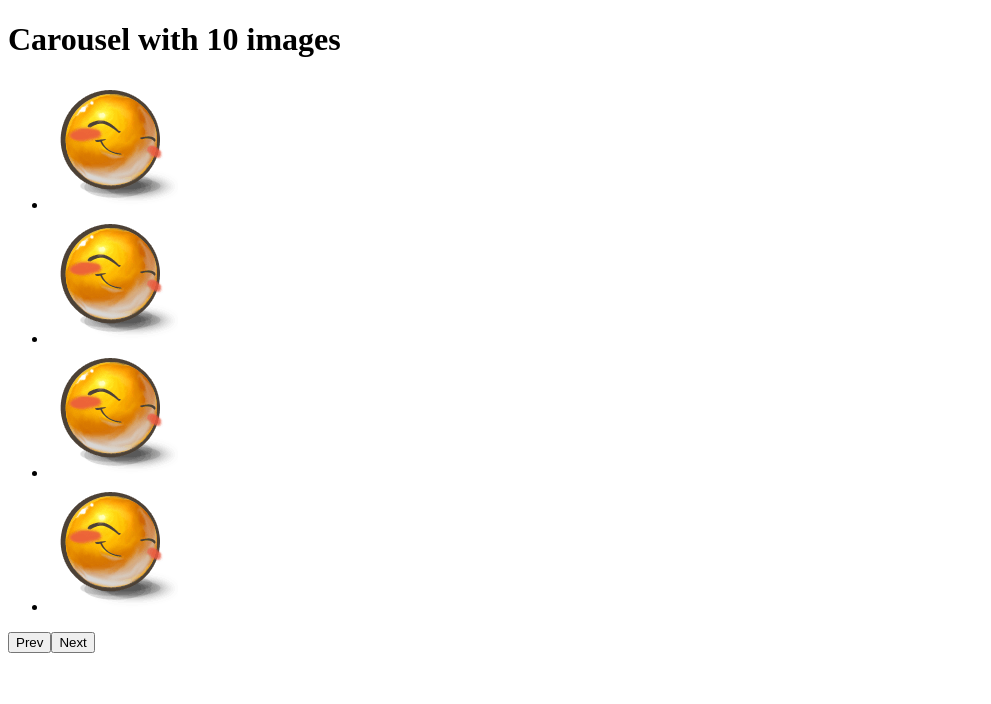
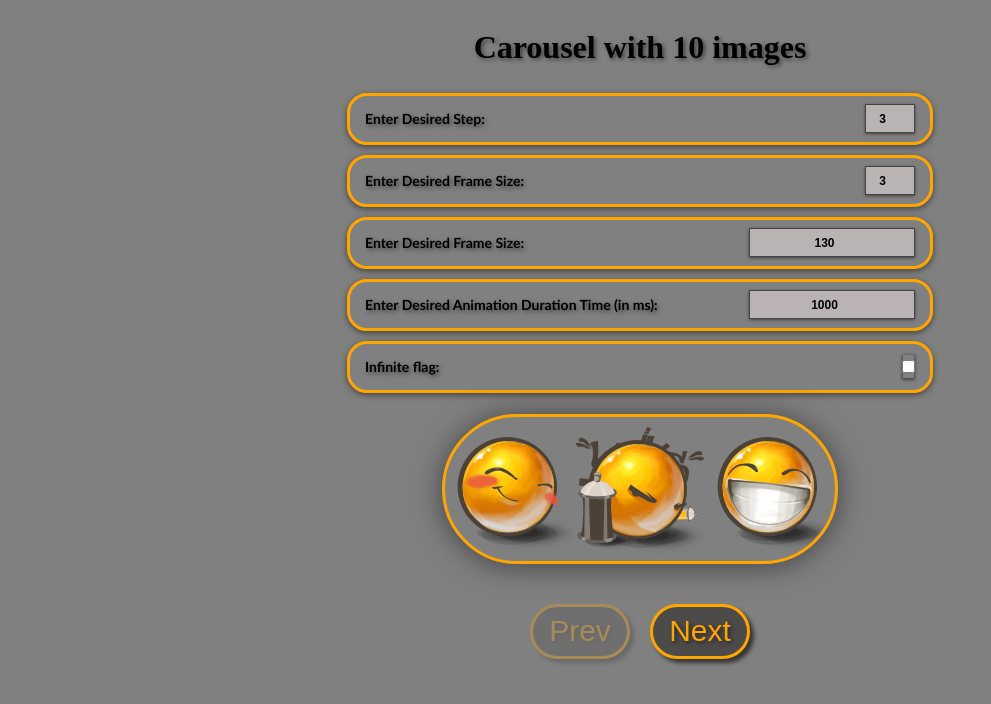
Before and after one commit to mate-academy/react_carousel, a React (Create React App) app: page / in a window 1280 px wide. Shown: the top 704 px of the page, without its empty margins (0-991 px from the left). Built offline with nearby package versions, Linux system fonts and the light colour scheme; the HTML template or start-up script is replaced by a standard one.

Commit message:
carousel implemented

```diff
--- a/package.json
+++ b/package.json
@@ -19,7 +19,7 @@
     "@mate-academy/cypress-tools": "^1.0.4",
     "@mate-academy/eslint-config-react": "^0.0.11",
     "@mate-academy/eslint-config-react-typescript": "^1.0.12",
-    "@mate-academy/scripts": "^1.2.12",
+    "@mate-academy/scripts": "^1.7.0",
     "@mate-academy/students-ts-config": "*",
     "@mate-academy/stylelint-config": "^0.0.11",
     "@types/node": "^17.0.23",
--- a/src/App.scss
+++ b/src/App.scss
@@ -1 +1,56 @@
 // style go here
+body {
+  background-color: grey;
+}
+
+.App {
+  display: flex;
+  flex-direction: column;
+  align-items: center;
+  text-shadow: 2px 2px 4px rgba(0, 0, 0, 0.5);
+
+  &__carousel-opt-form {
+    display: flex;
+    flex-direction: column;
+  }
+
+  &__carousel-opt-form-field {
+    display: flex;
+    justify-content: space-between;
+    padding: 2px 15px;
+    font-family: "Trebuchet MS", Arial, sans-serif;
+    font-size: 14px;
+    font-weight: 700;
+    margin: 5px auto;
+    height: 80;
+    line-height: 3;
+    width: 550px;
+    border: 3px solid orange;
+    box-shadow: 0 2px 6px rgba(0, 0, 0, 0.5);
+    border-radius: 20px;
+    transition: 0.3s;
+    cursor: pointer;
+    &:hover {
+      box-shadow: 10 10 10 rgba(0, 0, 0, 0.5);
+    }
+
+    &-input {
+      margin: auto 0;
+      border: 1px solid rgb(68, 68, 68);
+      border-radius: 50;
+      font-weight: 700;
+      font-size: 12px;
+      width: 50;
+      background-color: #bab3b3;
+      text-align: center;
+      height: 25px;
+      outline: none;
+      box-shadow: 0 1px 3px rgba(0, 0, 0, 0.5);
+      cursor: pointer;
+    }
+  }
+}
+
+iframe {
+  display: none;
+}
--- a/src/App.tsx
+++ b/src/App.tsx
@@ -1,36 +1,127 @@
-import React from 'react';
-import './App.scss';
-import Carousel from './components/Carousel';
-
-interface State {
-  images: string[];
-}
+import React from "react";
+import "./App.scss";
+import Carousel from "./components/Carousel";
+import { State } from "./types";
 
 class App extends React.Component<{}, State> {
   state = {
     images: [
-      './img/1.png',
-      './img/2.png',
-      './img/3.png',
-      './img/4.png',
-      './img/5.png',
-      './img/6.png',
-      './img/7.png',
-      './img/8.png',
-      './img/9.png',
-      './img/10.png',
+      "./img/1.png",
+      "./img/2.png",
+      "./img/3.png",
+      "./img/4.png",
+      "./img/5.png",
+      "./img/6.png",
+      "./img/7.png",
+      "./img/8.png",
+      "./img/9.png",
+      "./img/10.png",
     ],
+    step: 3,
+    frameSize: 3,
+    itemWidth: 130,
+    animationDuration: 1000,
+    infinite: false,
+  };
+
+  handleStateChange = (field: string) => (
+    event: React.ChangeEvent<HTMLInputElement>
+  ) => {
+    this.setState((prevState) => ({
+      ...prevState,
+      [field]: +event.target.value || event.target.checked,
+    }));
   };
 
   render() {
-    const { images } = this.state;
+    const {
+      images,
+      step,
+      frameSize,
+      itemWidth,
+      animationDuration,
+      infinite
+    } = this.state;
 
     return (
       <div className="App">
         {/* eslint-disable-next-line */}
         <h1>Carousel with {images.length} images</h1>
+        <form action="" className="App__carousel-opt-form">
+          <div className="App__carousel-opt-form-field">
+            <label htmlFor="step">Enter Desired Step: </label>
+            <input
+              className="App__carousel-opt-form-field-input"
+              id="item-step"
+              name="item-step"
+              type="number"
+              min="1"
+              max={images.length}
+              value={step}
+              onChange={this.handleStateChange("step")}
+            />
+          </div>
+          <div className="App__carousel-opt-form-field">
+            <label htmlFor="frame-size">Enter Desired Frame Size: </label>
+            <input
+              className="App__carousel-opt-form-field-input"
+              id="frame-size"
+              name="frame-size"
+              type="number"
+              min="1"
+              max={images.length}
+              value={frameSize}
+              onChange={this.handleStateChange("frameSize")}
+            />
+          </div>
+          <div className="App__carousel-opt-form-field">
+            <label htmlFor="item-width">Enter Desired Frame Size: </label>
+            <input
+              className="App__carousel-opt-form-field-input"
+              id="item-width"
+              name="item-width"
+              type="number"
+              min="10"
+              step="10"
+              value={itemWidth}
+              onChange={this.handleStateChange("itemWidth")}
+            />
+          </div>
+          <div className="App__carousel-opt-form-field">
+            <label htmlFor="animation-duration">
+              Enter Desired Animation Duration Time (in ms):
+            </label>
+            <input
+              className="App__carousel-opt-form-field-input"
+              id="animation-duration"
+              name="animation-duration"
+              type="number"
+              min="0"
+              step="500"
+              value={animationDuration}
+              onChange={this.handleStateChange("animationDuration")}
+            />
+          </div>
+          <div className="App__carousel-opt-form-field">
+            <label htmlFor="is-infinite">Infinite flag:</label>
+            <input
+              className="App__carousel-opt-form-field-input"
+              id="is-infinite"
+              name="is-infinite"
+              type="checkbox"
+              onChange={this.handleStateChange("infinite")}
+            />
+          </div>
+        </form>
 
-        <Carousel />
+        <Carousel
+          images={images}
+          step={step}
+          frameSize={frameSize}
+          itemWidth={itemWidth}
+          animationDuration={animationDuration}
+          infinite={infinite}
+        />
       </div>
     );
   }
--- a/src/components/Carousel.scss
+++ b/src/components/Carousel.scss
@@ -1 +1,50 @@
 // style go here
+.Carousel {
+  &__list {
+    overflow: hidden;
+    display: flex;
+    border: 3px solid orange;
+    border-radius: 1000px;
+    box-shadow: 0 2px 30px rgba(0, 0, 0, 0.5);
+    padding-top: 10px;
+    padding-left: 0;
+    list-style: none;
+  }
+  &__buttons {
+    display: flex;
+    justify-content: center;
+    gap: 20px;
+    margin-top: 40px;
+  }
+
+  &__btn {
+    cursor: pointer;
+    font-size: 30px;
+    width: 100px;
+    height: 55px;
+    border-radius: 50px;
+    color: orange;
+    border: 3px solid orange;
+    background-color: rgb(77, 74, 74);
+    box-shadow: 4px 4px 4px rgba(0, 0, 0, 0.6);
+    text-shadow: 2px 2px 4px rgba(0, 0, 0, 0.5);
+    transition: 300ms, opacity 1000ms;
+
+    &--active {
+      &:hover {
+        color: greenyellow;
+        border: 3px solid greenyellow;
+        box-shadow: 8px 8px 8px rgba(0, 0, 0, 0.6);
+      }
+
+      &:active {
+        box-shadow: 0 1px 1.5px rgba(0, 0, 0, 0.5);
+      }
+    }
+
+    &--disabled {
+      cursor: no-drop;
+      opacity: 0.3;
+    }
+  }
+}
--- a/src/components/Carousel.tsx
+++ b/src/components/Carousel.tsx
@@ -1,18 +1,113 @@
-import React from 'react';
-import './Carousel.scss';
+import React, { useEffect, useState } from "react";
+import cn from "classnames";
+import "./Carousel.scss";
+import { State } from "../types";
 
-const Carousel: React.FC = () => (
-  <div className="Carousel">
-    <ul className="Carousel__list">
-      <li><img src="./img/1.png" alt="1" /></li>
-      <li><img src="./img/1.png" alt="2" /></li>
-      <li><img src="./img/1.png" alt="3" /></li>
-      <li><img src="./img/1.png" alt="4" /></li>
-    </ul>
+const Carousel: React.FC<State> = ({
+  images,
+  step,
+  frameSize,
+  itemWidth,
+  animationDuration,
+  infinite,
+}) => {
+  const itemsAmount = images.length;
+  const startItemCoordX = 0;
+  const lastItemCoordX: number = -((images.length - frameSize) * itemWidth);
+  const [coordX, setCoordX] = useState(startItemCoordX);
+  const [firstItemIndex, setFirstItemIndex] = useState(0);
 
-    <button type="button">Prev</button>
-    <button type="button">Next</button>
-  </div>
-);
+  useEffect(() => {
+    setCoordX(startItemCoordX - firstItemIndex * itemWidth);
+  }, [itemWidth]);
+
+  useEffect(() => {
+    setCoordX(startItemCoordX);
+    setFirstItemIndex(0);
+  }, [frameSize]);
+
+  const handlePrevFrame = () => {
+    const nextCoordX = itemWidth * step + coordX;
+
+    if (nextCoordX < startItemCoordX) {
+      setCoordX(nextCoordX);
+      setFirstItemIndex(firstItemIndex - frameSize);
+    } else if (coordX === startItemCoordX && infinite) {
+      setCoordX(lastItemCoordX);
+      setFirstItemIndex(itemsAmount - frameSize);
+    } else {
+      setCoordX(startItemCoordX);
+      setFirstItemIndex(0);
+    }
+  };
+
+  const handleNextFrame = () => {
+    const nextXCoords = coordX - itemWidth * step;
+
+    if (nextXCoords > lastItemCoordX) {
+      setCoordX(nextXCoords);
+      setFirstItemIndex(firstItemIndex + frameSize);
+    } else if (coordX === lastItemCoordX && infinite) {
+      setCoordX(startItemCoordX);
+      setFirstItemIndex(0);
+    } else {
+      setCoordX(lastItemCoordX);
+      setFirstItemIndex(itemsAmount - frameSize);
+    }
+  };
+
+  return (
+    <div className="Carousel">
+      <ul
+        className="Carousel__list"
+        style={{
+          width: frameSize * itemWidth,
+        }}
+      >
+        {images.map((image) => {
+          return (
+            <li
+              key={image}
+              style={{
+                transform: `translateX(${coordX}px)`,
+                transitionDuration: `${animationDuration}ms`,
+              }}
+            >
+              <img
+                src={image}
+                alt={`${images.indexOf(image) + 1}`}
+                style={{
+                  width: itemWidth,
+                  height: itemWidth,
+                }}
+              />
+            </li>
+          );
+        })}
+      </ul>
+
+      <div className="Carousel__buttons">
+        <button
+          type="button"
+          onClick={handlePrevFrame}
+          className={cn("Carousel__btn", {
+            "Carousel__btn--disabled": coordX === startItemCoordX && !infinite,
+          })}
+        >
+          Prev
+        </button>
+        <button
+          type="button"
+          onClick={handleNextFrame}
+          className={cn("Carousel__btn", {
+            "Carousel__btn--disabled": coordX === lastItemCoordX && !infinite,
+          })}
+        >
+          Next
+        </button>
+      </div>
+    </div>
+  );
+};
 
 export default Carousel;
--- /dev/null
+++ b/src/types/index.ts
@@ -0,0 +1 @@
+export * from './State';
```
Also changed, not shown: src/types/State.ts (added, +8 -0 lines), 2 other files (tests, documents, lock files or other folders).
